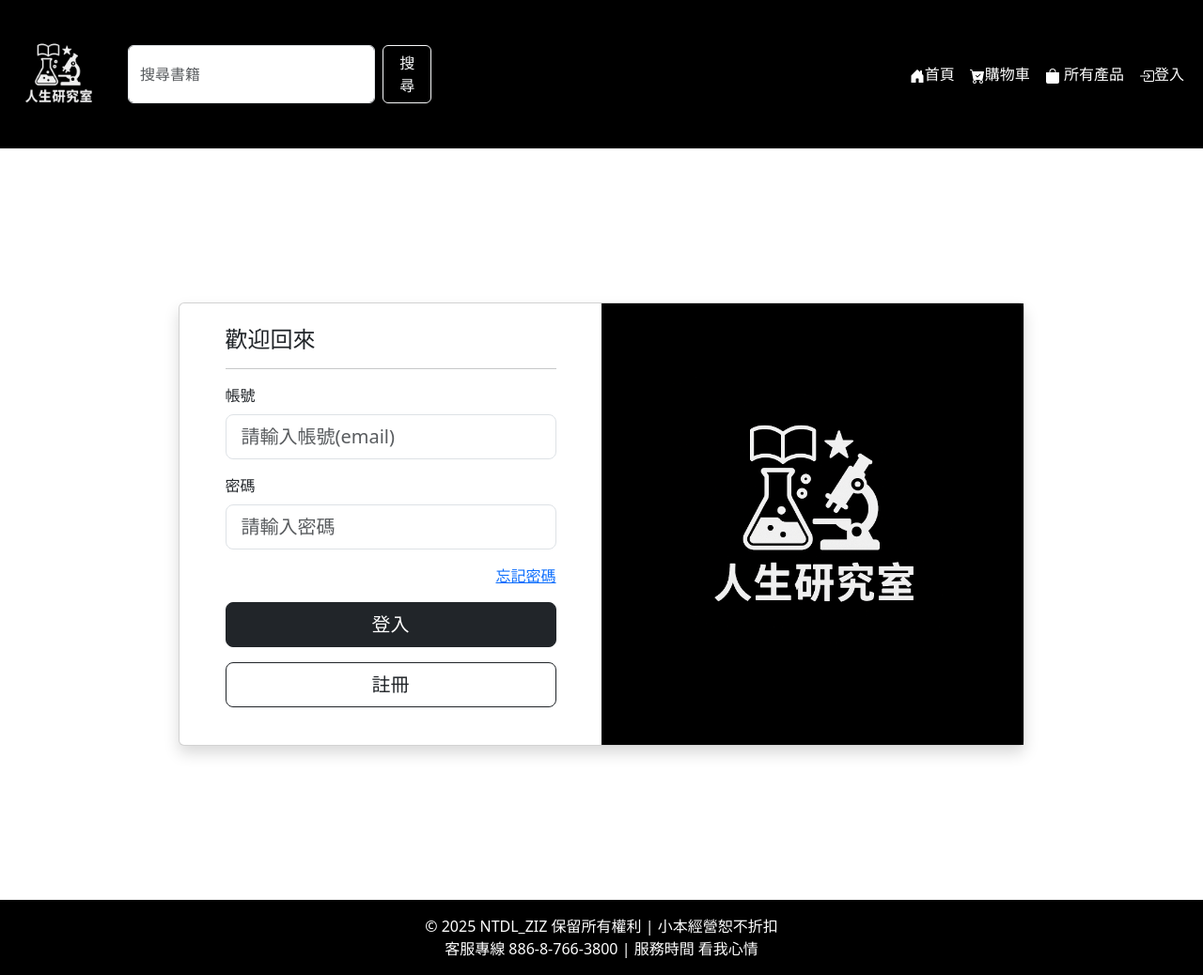
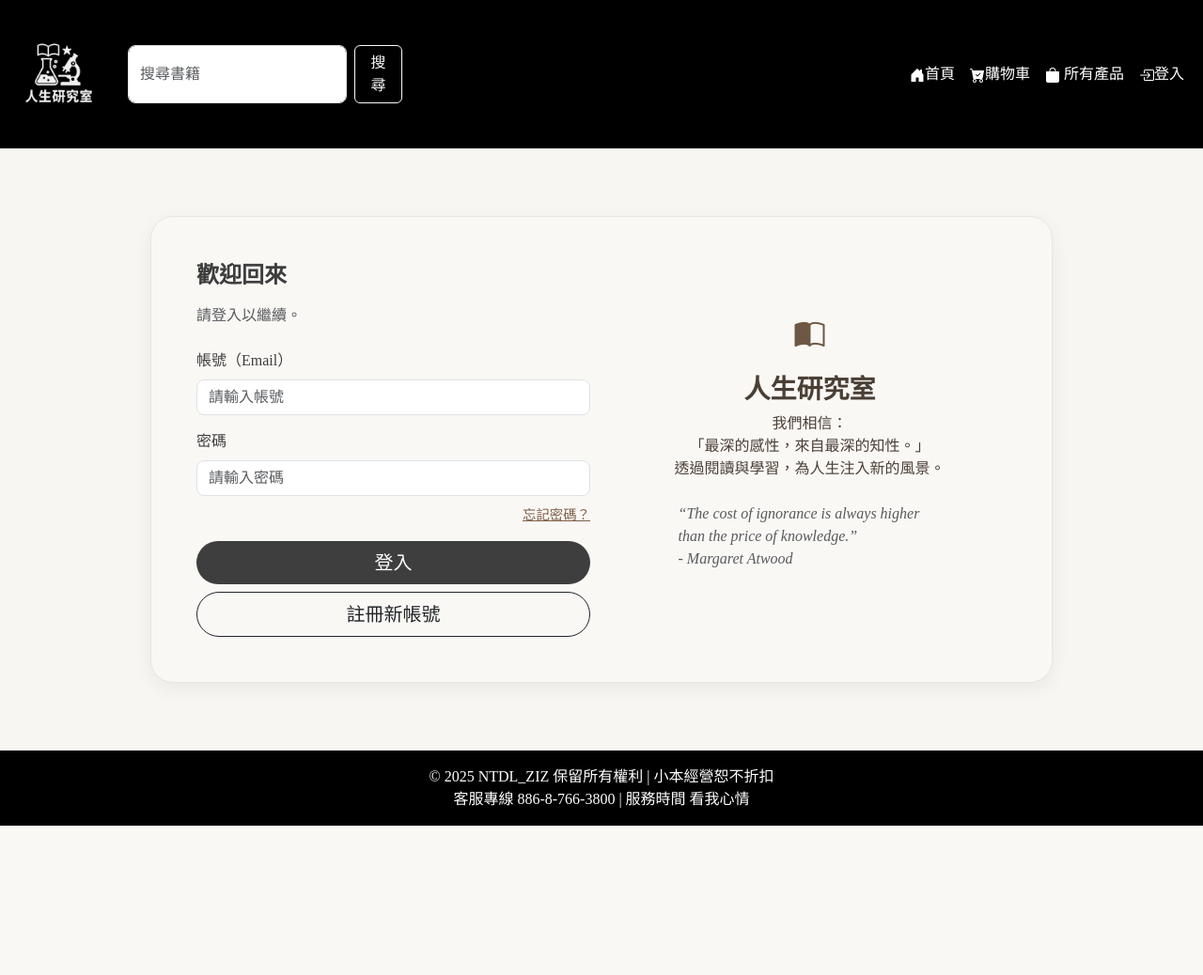
Before and after one commit to ziz03/database_class, a PHP site: page /login.php in a window 1280 px wide. Shown: the whole page at 94% size. After the commit the page ends 879 px from the top, so only its background shows below. Run offline with PHP 8.4, Linux system fonts and the light colour scheme; some libraries are stand-ins or nearby versions.

Commit message:
Adjust the aesthetic layout design

```diff
--- a/index.php
+++ b/index.php
@@ -16,6 +16,7 @@ require_once 'action/common.php';
         integrity="sha384-SgOJa3DmI69IUzQ2PVdRZhwQ+dy64/BUtbMJw1MZ8t5HZApcHrRKUc4W0kG879m7" crossorigin="anonymous">
     <link href="https://cdn.jsdelivr.net/npm/bootstrap-icons@1.10.5/font/bootstrap-icons.css" rel="stylesheet">
     <link href="https://fonts.googleapis.com/css2?family=Noto+Serif+TC&display=swap" rel="stylesheet">
+
 
 </head>
 
@@ -51,7 +52,10 @@ require_once 'action/common.php';
 
         <div class="container-fluid">
             <h2 class="mb-4 text-center fw-bold border-bottom pb-2">
-                <i class="bi bi-book-half me-2 text-primary"></i>
+                <p class="text-muted">
+                    <i class="bi bi-pen me-0" style="color: #967259;"></i>
+                       不讀書而有遠見，那是奢望<br>讀書而有遠見，就不是偶然。
+                </p>
                 <?php
                 if (isset($_GET['keyword']) && !empty($_GET['keyword'])) {
                     echo '搜尋結果：' . htmlspecialchars($_GET['keyword']);
--- a/login.php
+++ b/login.php
@@ -1,80 +1,115 @@
 <?php
 session_start();
-
 if (isset($_GET['error'])) {
     $error = $_GET['error'];
     echo '<script>alert("' . $error . '");</script>';
 }
 ?>
 <!DOCTYPE html>
-<html lang="en">
+<html lang="zh-TW">
 
 <head>
-    <meta charset="UTF-8">
-    <meta name="viewport" content="width=device-width, initial-scale=1.0">
-    <title>Login</title>
-    <link rel="icon" href="image\blackLOGO.png">
-    <link rel="stylesheet" href="https://cdn.jsdelivr.net/npm/bootstrap-icons@1.10.5/font/bootstrap-icons.css">
-    <link href="https://cdn.jsdelivr.net/npm/bootstrap@5.3.5/dist/css/bootstrap.min.css" rel="stylesheet"
-        integrity="sha384-SgOJa3DmI69IUzQ2PVdRZhwQ+dy64/BUtbMJw1MZ8t5HZApcHrRKUc4W0kG879m7" crossorigin="anonymous">
+    <meta charset="UTF-8" />
+    <meta name="viewport" content="width=device-width, initial-scale=1.0" />
+    <title>登入 | 人生研究室</title>
+    <link rel="icon" href="image/blackLOGO.png">
+    <link href="https://cdn.jsdelivr.net/npm/bootstrap@5.3.5/dist/css/bootstrap.min.css" rel="stylesheet">
+    <link href="https://cdn.jsdelivr.net/npm/bootstrap-icons@1.10.5/font/bootstrap-icons.css" rel="stylesheet">
+    <link href="https://fonts.googleapis.com/css2?family=Noto+Serif+TC&display=swap" rel="stylesheet">
+    <style>
+        body {
+            background-color: #f7f6f2;
+            font-family: 'Noto Serif TC', serif;
+            color: #3e3e3e;
+        }
 
+        .custom-card {
+            background: #faf8f5;
+            border: 1px solid #eae5df;
+            border-radius: 1.5rem;
+            box-shadow: 0 6px 20px rgba(0, 0, 0, 0.06);
+        }
+
+        .form-control {
+            border-radius: 0.5rem;
+            font-size: 1rem;
+        }
+
+        .btn-dark {
+            background-color: #3e3e3e;
+            border: none;
+            transition: background-color 0.3s ease;
+        }
+
+        .btn-dark:hover {
+            background-color: #000;
+        }
+
+        .btn-outline-dark:hover {
+            background-color: #3e3e3e;
+            color: white;
+        }
+
+        h1,
+        h4 {
+            font-weight: bold;
+        }
+    </style>
 </head>
 
 <body>
-    <?php
-    include 'compoents/nav.php';
-    ?>
+    <?php include 'compoents/nav.php'; ?>
 
-    <section name="login">
-        <div class="container-fluid min-vh-100 d-flex justify-content-center align-items-center">
-            <div class="card shadow w-100" style="max-width: 900px;">
-                <div class="row g-0">
-
-                    <!-- 左邊登入表單 -->
-                    <div class="col-md-6 d-flex align-items-center justify-content-center">
-                        <div class="p-4 w-100" style="max-width: 400px;">
+    <section class="py-5">
+        <div class="container py-4">
+            <div class="custom-card p-5 mx-auto" style="max-width: 960px;">
+                <div class="row g-4 align-items-center">
+                    <!-- 左側：表單區 -->
+                    <div class="col-md-6">
                         <h4 class="mb-3">歡迎回來</h4>
-                            <hr>
+                        <p class="mb-4 text-muted">請登入以繼續。</p>
                         <form action="action/login.php" method="post">
                             <div class="mb-3">
-                                    <label for="account" class="form-label">帳號</label>
-                                    <input type="text" class="form-control form-control-lg" id="account" name="account"
-                                        placeholder="請輸入帳號(email)" required>
+                                <label for="account" class="form-label">帳號（Email）</label>
+                                <input type="text" class="form-control" id="account" name="account" placeholder="請輸入帳號"
+                                    required>
                             </div>
                             <div class="mb-3">
                                 <label for="password" class="form-label">密碼</label>
-                                    <input type="password" class="form-control form-control-lg" id="password"
-                                        name="password" placeholder="請輸入密碼" required>
+                                <input type="password" class="form-control" id="password" name="password"
+                                    placeholder="請輸入密碼" required>
+                                <div class="mt-2 text-end">
+                                    <a href="forgotpassword.php" style="font-size: 0.9rem; color: #7c5e47;">忘記密碼？</a>
                                 </div>
-                                <div class="d-flex justify-content-end mb-3">
-                                    <a href="forgotPassword.php">忘記密碼</a>
                             </div>
-                                <div class="d-grid mb-3">
-                                    <button type="submit" class="btn btn-dark btn-lg">登入</button>
-                                </div>
-                                <div class="d-grid mb-3">
-                                    <a href="register.php" class="btn btn-outline-dark btn-lg">註冊</a>
+                            <div class="d-grid gap-2">
+                                <button type="submit" class="btn btn-dark btn-lg rounded-pill">登入</button>
+                                <a href="register.php" class="btn btn-outline-dark btn-lg rounded-pill">註冊新帳號</a>
                             </div>
                         </form>
                     </div>
-                    </div>
-                    <!-- 右邊品牌區塊 -->
-                    <div class="col-md-6  text-white d-flex align-items-center justify-content-center flex-column p-4 "
-                        style="background-color:black;">
-                        <img src="image\blackLOGO.png" alt="blackLOGO" class="mb-3" style="max-width: 300px; ">
+
+                    <!-- 右側品牌介紹 -->
+                    <div class="col-md-6 d-flex flex-column justify-content-center align-items-center p-5"
+                        style="background-color: #faf8f5; color: #4a3f35;">
+                        <i class="bi bi-book-half fs-2 mb-3" style="color: #6e5843;"></i>
+                        <h3 class="fw-bold mb-2">人生研究室</h3>
+                        <p class="text-center mb-4" style="max-width: 300px;">
+                            我們相信：<br>
+                            「最深的感性，來自最深的知性。」<br>
+                            透過閱讀與學習，為人生注入新的風景。
+                        </p>
+                        <blockquote class="text-muted fst-italic" style="max-width: 280px;">
+                            “The cost of ignorance is always higher than the price of knowledge.” <br>- Margaret Atwood
+                        </blockquote>
                     </div>
                 </div>
             </div>
         </div>
     </section>
 
-
-    <?php
-    include 'compoents/footer.php';
-    ?>
-    <script src="https://cdn.jsdelivr.net/npm/bootstrap@5.3.5/dist/js/bootstrap.bundle.min.js"
-        integrity="sha384-k6d4wzSIapyDyv1kpU366/PK5hCdSbCRGRCMv+eplOQJWyd1fbcAu9OCUj5zNLiq"
-        crossorigin="anonymous"></script>
+    <?php include 'compoents/footer.php'; ?>
+    <script src="https://cdn.jsdelivr.net/npm/bootstrap@5.3.5/dist/js/bootstrap.bundle.min.js"></script>
 </body>
 
 </html>
```
Also changed, not shown: forgotpassword.php (+81 -44 lines), register.php (+81 -38 lines), userCenter.php (+82 -36 lines), README.md. Lines whose indentation alone changed are shown as unchanged.
